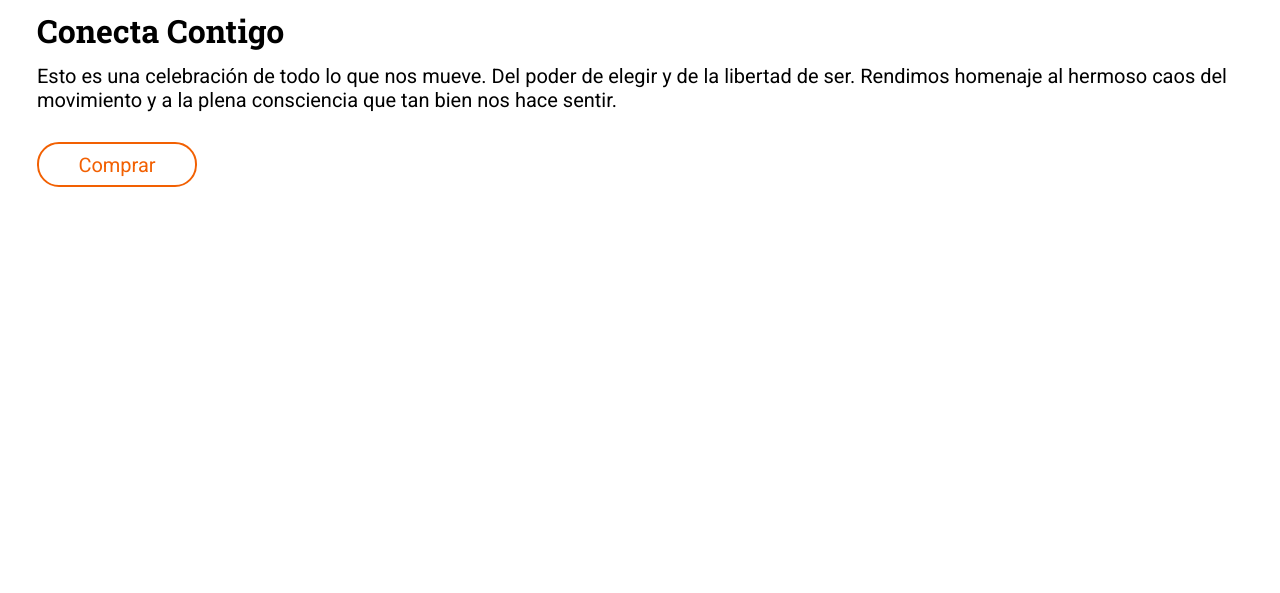
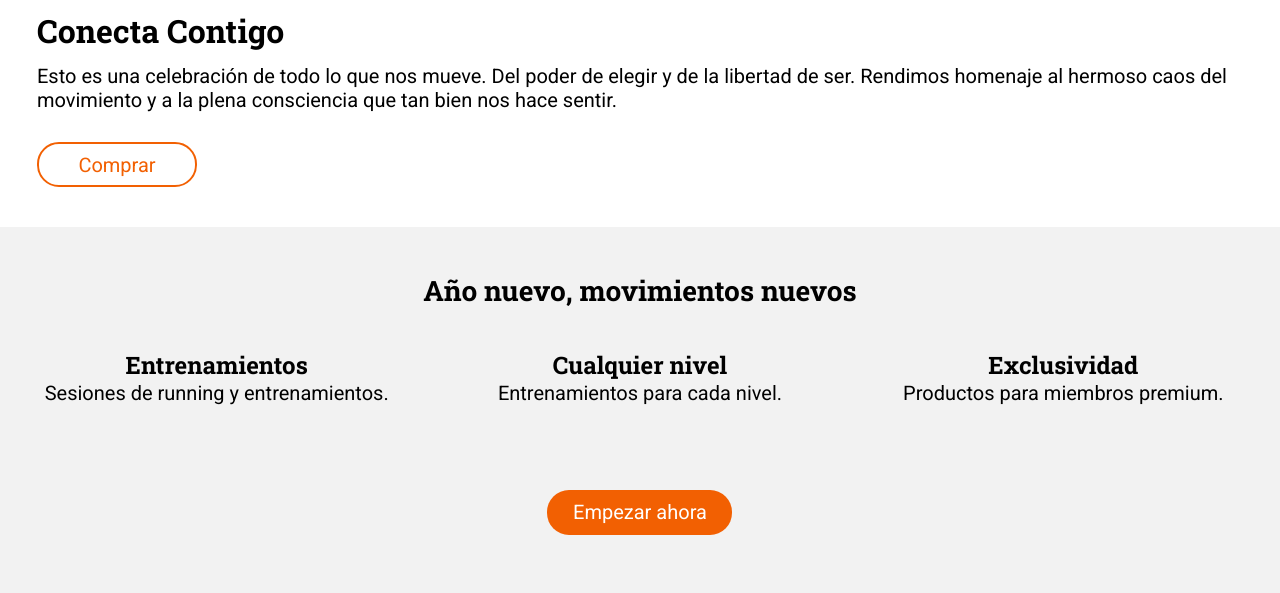
Before and after one commit to Adalab/modulo-1-evaluacion-final-teresatoledo, a website built with Vite: page src/index.html in a window 1280 px wide. Shown: the part 842-1435 px from the top of the page. Before the commit the page ends 1069 px from the top, so only its background shows below. Built offline with nearby package versions, Linux system fonts and the light colour scheme.

Commit message:
Add New Year section

```diff
--- a/src/index.html
+++ b/src/index.html
@@ -14,6 +14,7 @@
     <main>
       <load src="./partials/hero.html"/>
       <load src="./partials/connect.html" />
+      <load src="./partials/newYear.html" />
     </main>
   </body>
 </html>
--- /dev/null
+++ b/src/partials/newYear.html
@@ -0,0 +1,16 @@
+<section class="newYear">
+    <h3 class="newYear__h3">Año nuevo, movimientos nuevos</h3>
+    <div class="newYear__item1">
+        <h4 class="newYear__h4">Entrenamientos</h4>
+        <p class="newYear__p">Sesiones de running y entrenamientos.</p>
+    </div>
+    <div class="newYear__item2">
+        <h4 class="newYear__h4 item3">Cualquier nivel</h4>
+        <p class="newYear__p item4">Entrenamientos para cada nivel.</p>
+    </div>
+    <div class="newYear__item3">
+        <h4 class="newYear__h4 item5">Exclusividad</h4>
+        <p class="newYear__p item6">Productos para miembros premium.</p>
+    </div>
+    <button class="newYear__button item4">Empezar ahora</button>
+</section>
--- /dev/null
+++ b/src/scss/layout/_newYear.scss
@@ -0,0 +1,50 @@
+.newYear {
+    background-color: $color-white2;
+    padding: 0 30px 40px 30px;
+    display: grid;
+    grid-template-columns: 1fr 1fr 1fr;
+    grid-template-rows: 1fr 1fr 1fr;
+    text-align: center;
+    column-gap: 50px;
+    row-gap: 40px;
+    &__h3 {
+        font-size: 2.8rem;
+        font-family: $RobotoSlab;
+        padding-top: 45px;
+        grid-column: 1/4;
+    }
+    &__h4 {
+        font-size: 2.4rem;
+        font-family: $RobotoSlab;
+
+    }
+    &__p {
+        font-size: 2rem;
+        font-family: $Roboto;
+    }
+    &__button {
+        background-color: $color-orange;
+        color: $color-white;
+        width: 185px;
+        height: 45px;
+        font-size: 2rem;
+        font-family: $Roboto;
+        border-radius: 22px;
+        border: none;
+        margin: auto;
+        grid-column: 2/3;
+        grid-row: 3/4;
+    }
+    &__item1 {
+        grid-column: 1/2;
+        grid-row: 2/3;
+    }
+    &__item2 {
+        grid-column: 2/3;
+        grid-row: 2/3;
+    }
+    &__item3 {
+        grid-column: 3/4;
+        grid-row: 2/3;
+    }
+}
--- a/src/scss/main.scss
+++ b/src/scss/main.scss
@@ -3,6 +3,7 @@
 @import "layout/header";
 @import "layout/hero";
 @import "layout/connect";
+@import "layout/newYear";
 
 :root {
     font-size: 62.5%;
```
